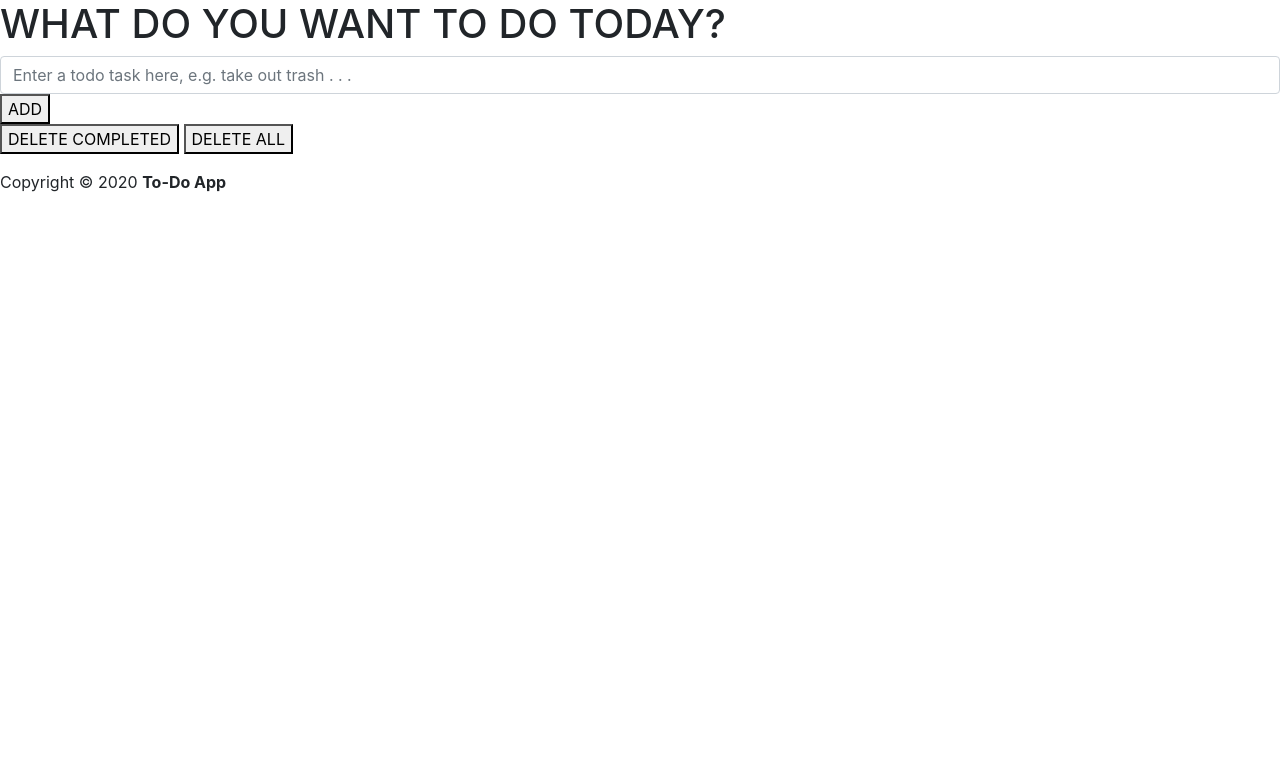
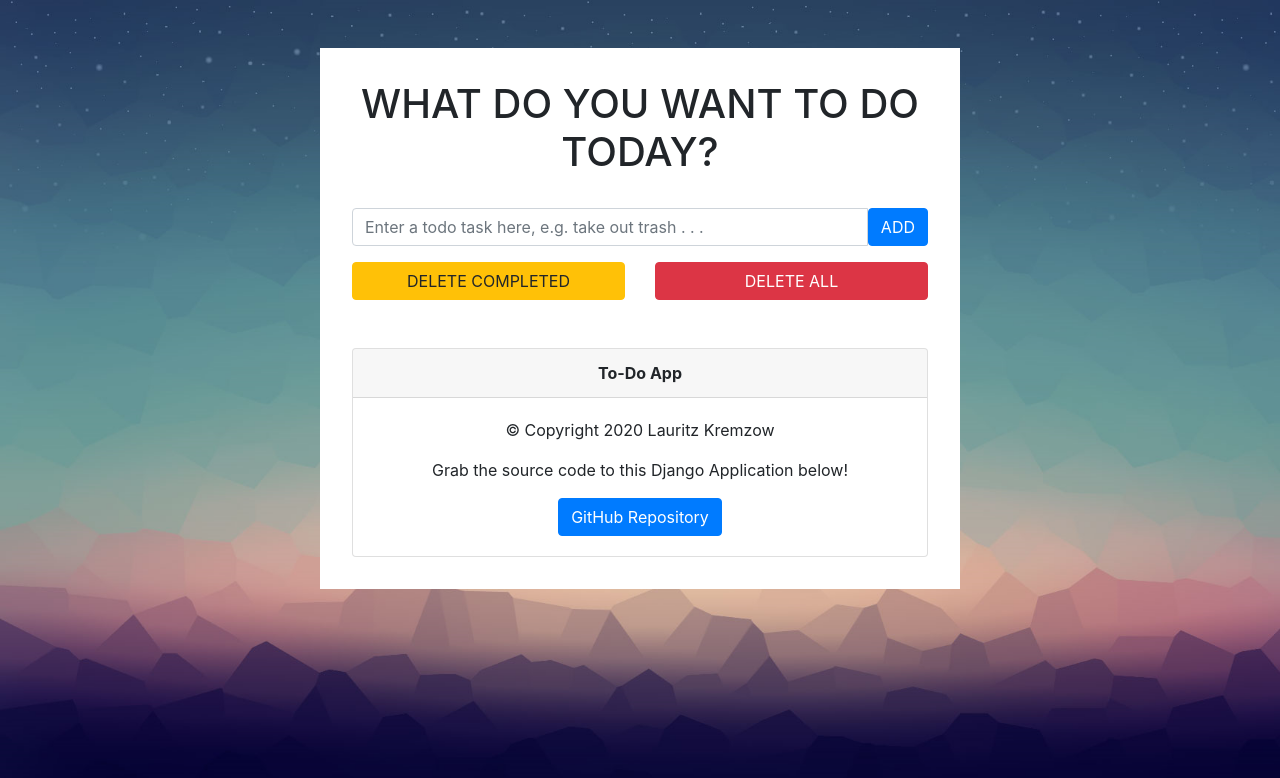
Before and after one commit to LauritzKr/todolist, a Django app: page / in a window 1280 px wide. Shown: the top 778 px of the page. Run offline with Django 3.2, Linux system fonts and the light colour scheme; data that the repository does not hold is empty.

Commit message:
Styling website!

```diff
--- a/tasks/static/tasks/style.css
+++ b/tasks/static/tasks/style.css
@@ -0,0 +1,57 @@
+/* Background Image */
+
+body {
+    background-image: url('background.png');
+    background-repeat: no-repeat;
+    background-attachment: fixed;
+    background-size: cover;
+}
+
+
+/* Main Container/Wrapper */
+
+#wrapper {
+    background: white;
+    width: 40rem;
+    padding: 2rem;
+    margin: 3rem auto;
+}
+
+
+/* Heading */
+
+h1 {
+    margin-bottom: 2rem;
+    text-align: center;
+}
+
+
+/* No underlined links */
+
+.nounderline {
+    text-decoration: none !important
+}
+
+
+/* List of Tasks */
+
+.list-group {
+    margin: 1rem 0;
+}
+
+.list-group-item {
+    color: black;
+    margin: 0.25rem 0;
+}
+
+.task-completed {
+    text-decoration: line-through;
+    background: lightgrey;
+}
+
+
+/* Footer */
+
+#footer {
+    margin-top: 2rem;
+}
--- a/tasks/templates/tasks/index.html
+++ b/tasks/templates/tasks/index.html
@@ -14,59 +14,79 @@
     <!-- Tab Icon -->
     <link rel="icon" href="{% static 'tasks/icon.png' %}">
 
-    <!-- Boostrap Scripts -->
+    <!-- Boostrap -->
     <script src="https://code.jquery.com/jquery-3.5.1.slim.min.js"
         integrity="sha384-DfXdz2htPH0lsSSs5nCTpuj/zy4C+OGpamoFVy38MVBnE+IbbVYUew+OrCXaRkfj" crossorigin="anonymous">
     </script>
     <script src="https://cdn.jsdelivr.net/npm/bootstrap@4.5.3/dist/js/bootstrap.bundle.min.js"
         integrity="sha384-ho+j7jyWK8fNQe+A12Hb8AhRq26LrZ/JpcUGGOn+Y7RsweNrtN/tE3MoK7ZeZDyx" crossorigin="anonymous">
     </script>
-
-    <!-- Stylesheets -->
     <link rel="stylesheet" href="https://cdn.jsdelivr.net/npm/bootstrap@4.5.3/dist/css/bootstrap.min.css"
         integrity="sha384-TX8t27EcRE3e/ihU7zmQxVncDAy5uIKz4rEkgIXeMed4M0jlfIDPvg6uqKI2xXr2" crossorigin="anonymous">
+
+    <!-- Stylesheet -->
     <link rel="stylesheet" href="{% static 'tasks/style.css' %}">
 
 </head>
 
 <body>
 
+    <div class="container" id="wrapper">
+
+        <!-- Heading -->
         <h1>WHAT DO YOU WANT TO DO TODAY?</h1>
 
         <!-- Adding Form/Entry -->
         <form action="{% url 'addTask' %}" method="POST" role="form">
             {% csrf_token %}
+            <div class="form-group input-group">
                 {{ form.text }}
-        <button type="submit">ADD</button>
+                <button class="btn btn-primary" type="submit">ADD</button>
+            </div>
         </form>
 
         <!-- Delete Buttons -->
-    <a href="{% url 'deleteCompleted' %}">
-        <button type="button">DELETE COMPLETED</button>
+        <div class="row">
+            <div class="col">
+                <a href="{% url 'deleteCompleted' %}" class="nounderline">
+                    <button class="btn btn-warning btn-block" type="button">DELETE COMPLETED</button>
                 </a>
-    <a href="{% url 'deleteAll' %}">
-        <button type="button">DELETE ALL</button>
+            </div>
+            <div class="col">
+                <a href="{% url 'deleteAll' %}" class="nounderline">
+                    <button class="btn btn-danger btn-block" type="button">DELETE ALL</button>
                 </a>
+            </div>
+        </div>
 
         <!-- Todo List -->
-    <ul>
+        <ul class="list-group">
             {% for task in tasks %}
                 {% if task.complete %}
-                <a href="{% url 'undoTask' task.id %}">
-                    <li>{{ task }}</li>
+                    <a href="{% url 'undoTask' task.id %}" class="nounderline">
+                        <li class="list-group-item task-completed">{{ task }}</li>
                     </a>
                 {% else %}
-                <a href="{% url 'completeTask' task.id %}">
-                    <li>{{ task }}</li>
+                    <a href="{% url 'completeTask' task.id %}" class="nounderline">
+                        <li class="list-group-item">{{ task }}</li>
                     </a>
                 {% endif %}
             {% endfor %}
         </ul>
 
         <!-- Footer -->
-    <footer>
-        Copyright &copy; 2020 <strong>To-Do App</strong>
+        <footer id="footer" class="text-center card">
+            <div class="card-header">
+                <strong>To-Do App</strong>
+            </div>
+            <div class="card-body">
+                <p>&copy; Copyright 2020 Lauritz Kremzow</p>
+                <p>Grab the source code to this Django Application below!</p>
+                <a href="https://github.com/LauritzKr/todolist" class="btn btn-primary">GitHub Repository</a>
+            </div>
         </footer>
+
+    </div>
 
 </body>
 
```
Also changed, not shown: db.sqlite3, tasks/static/tasks/background.png (added). Lines whose indentation alone changed are shown as unchanged.
